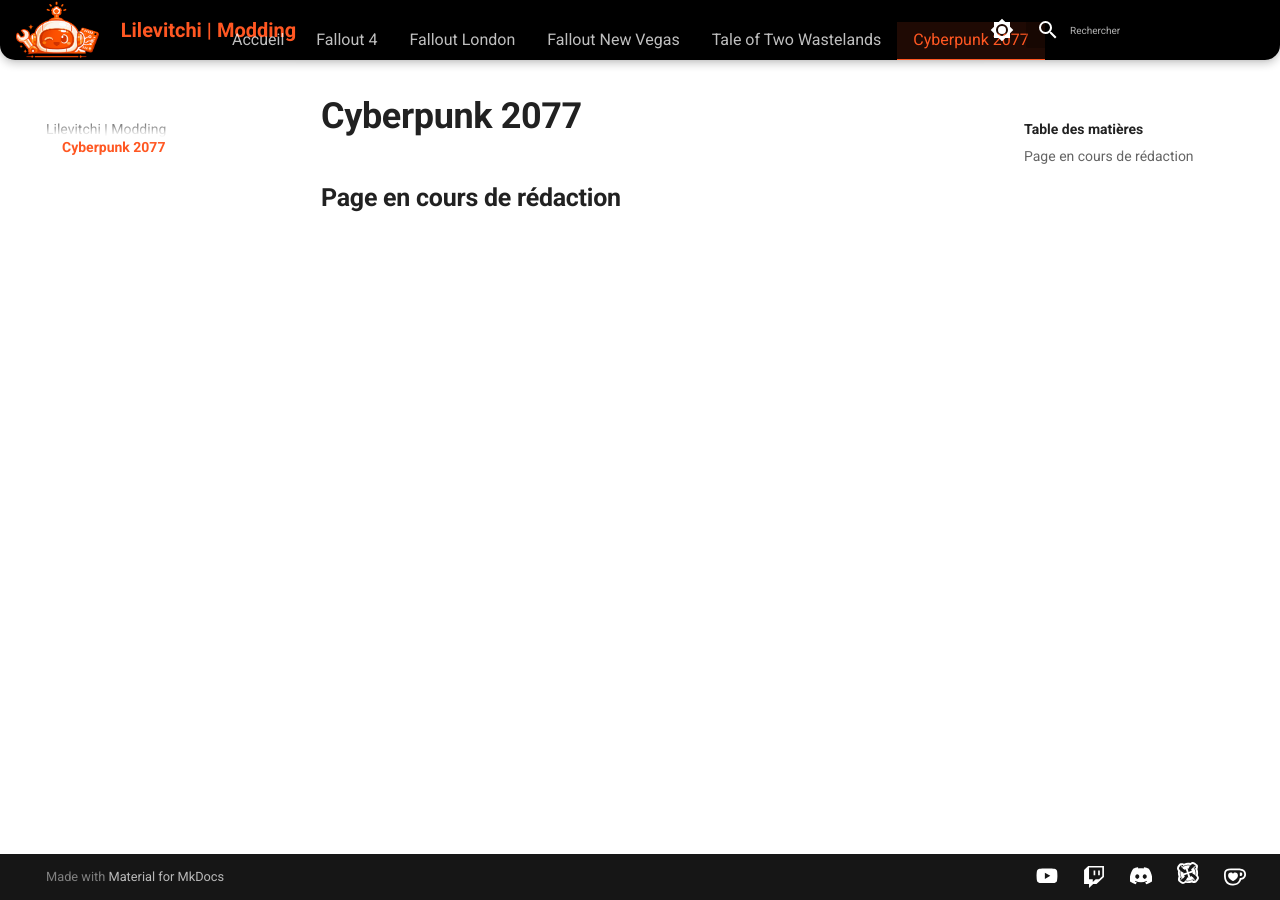
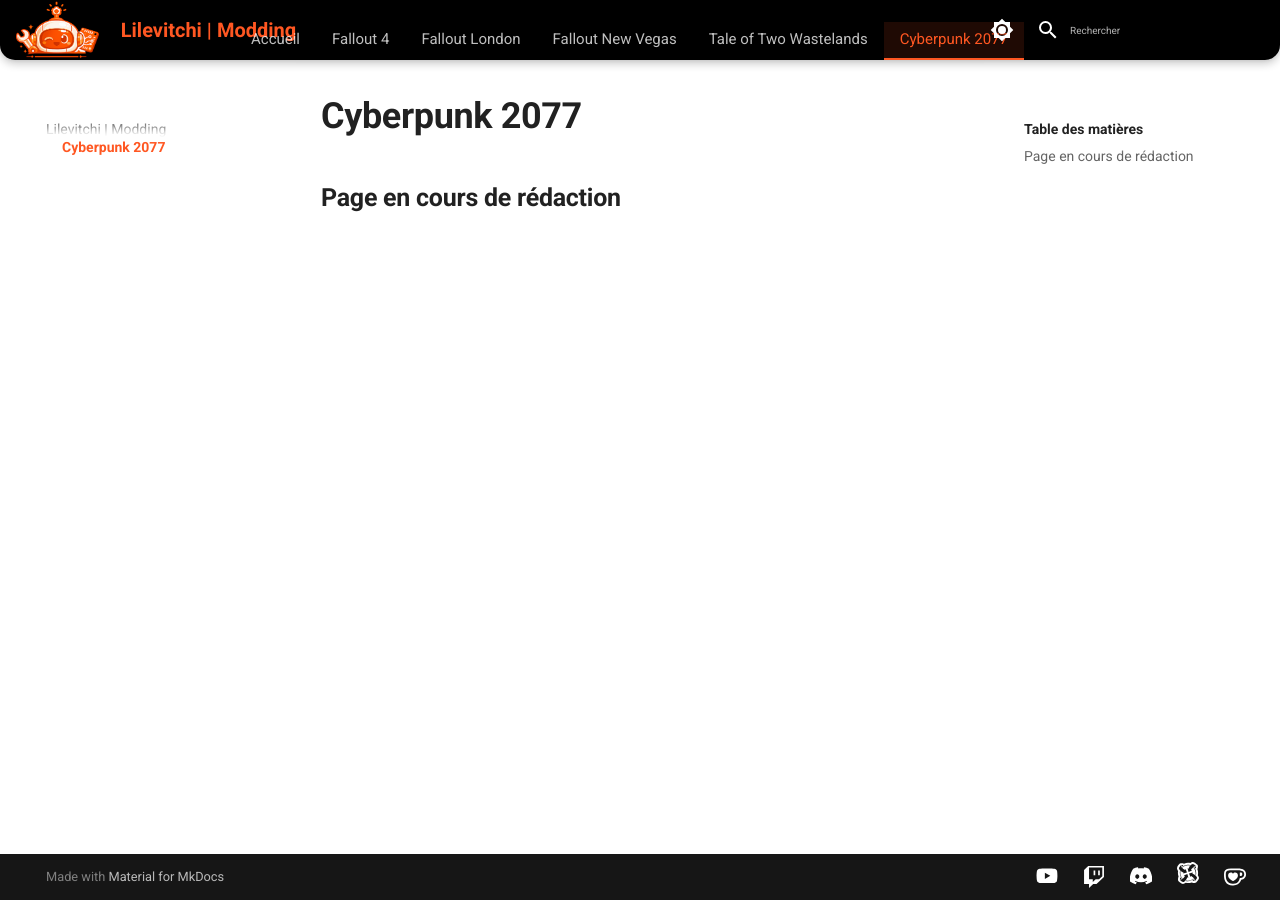
Before and after one commit to Lilevitchi/lilevitchi.github.io, an MkDocs documentation site: the page built from docs/cyberpunk/index.md, in a window 1280 px wide. Built offline with MkDocs 1.6.1 and Material for MkDocs 9.7.7, drawn with Linux system fonts in a browser that asks for light colours.

Commit message:
Update extra.css

```diff
--- a/docs/stylesheets/extra.css
+++ b/docs/stylesheets/extra.css
@@ -146,7 +146,7 @@
 [data-md-color-scheme] .md-tabs {
   display: flex;
   justify-content: center;
-  font-size: 0.80rem;
+  font-size: 0.75rem;
   width: 100%;
   background: transparent;
   box-shadow: none;
```
